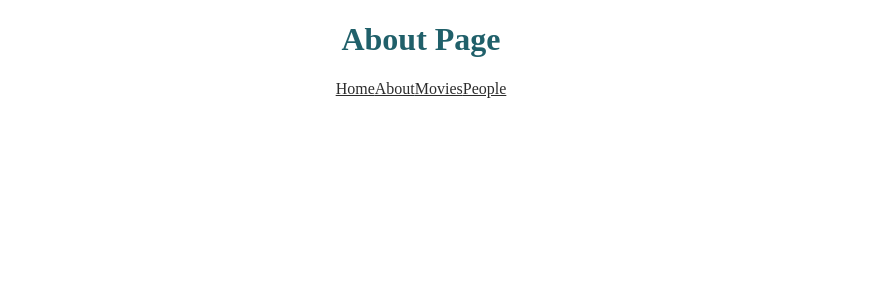
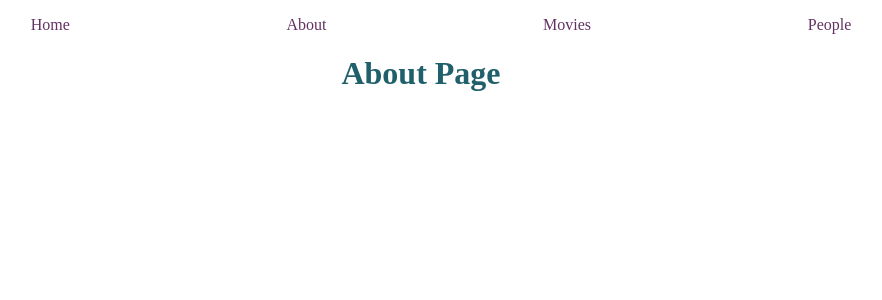
Before and after one commit to catagalan-mtl/my-movie-library, a Next.js app: page /about in a window 1280 px wide. Shown: the top 300 px of the page, without its empty margins (219-1101 px from the left). Built offline with nearby package versions, Linux system fonts and the light colour scheme.

Commit message:
working on layouts, navMenustyle

```diff
--- a/src/app/about/page.js
+++ b/src/app/about/page.js
@@ -5,10 +5,8 @@ import { NavMenu } from 'src/components/nav-menu.js'
 export default function About() {
   return (
     <main>
+      <NavMenu />
       <h1>About Page</h1>
-      <div className='btn-div'>
-        <NavMenu />
-      </div>
     </main>
   )
 
--- a/src/components/nav-menu.js
+++ b/src/components/nav-menu.js
@@ -1,12 +1,23 @@
 import Link from 'next/link'
+import styles from './nav-menu.module.css'
 
 export function NavMenu() {
   return (
-    <main>
-      <Link href='/'>Home</Link>
-      <Link href='/about'>About</Link>
-      <Link href='/movies'>Movies</Link>
-      <Link href='/people'>People</Link>
-    </main>
+    <nav className={styles.navMenu}>
+      <ul>
+        <li>
+          <Link href='/'>Home</Link>
+        </li>
+        <li>
+          <Link href='/about'>About</Link>
+        </li>
+        <li>
+          <Link href='/movies'>Movies</Link>
+        </li>
+        <li>
+          <Link href='/people'>People</Link>
+        </li>
+      </ul>
+    </nav>
   )
 }
--- /dev/null
+++ b/src/components/nav-menu.module.css
@@ -0,0 +1,20 @@
+.navMenu ul {
+  display: flex;
+  flex-direction: row;
+  justify-content: space-evenly;
+  align-items: flex-start;
+  gap: 15px;
+}
+
+.navMenu li {
+  list-style: none;
+}
+
+.navMenu li a {
+  text-decoration: none;
+  color: rgb(99, 50, 99);
+}
+
+.navMenu li a:hover {
+  color: rgb(138, 82, 192);
+}
```
Also changed, not shown: src/app/movies/page.js (+12 -0 lines), src/app/page.js (+2 -5 lines), src/app/people/page.js (+13 -0 lines), src/components/layout.js (+9 -1 lines).
